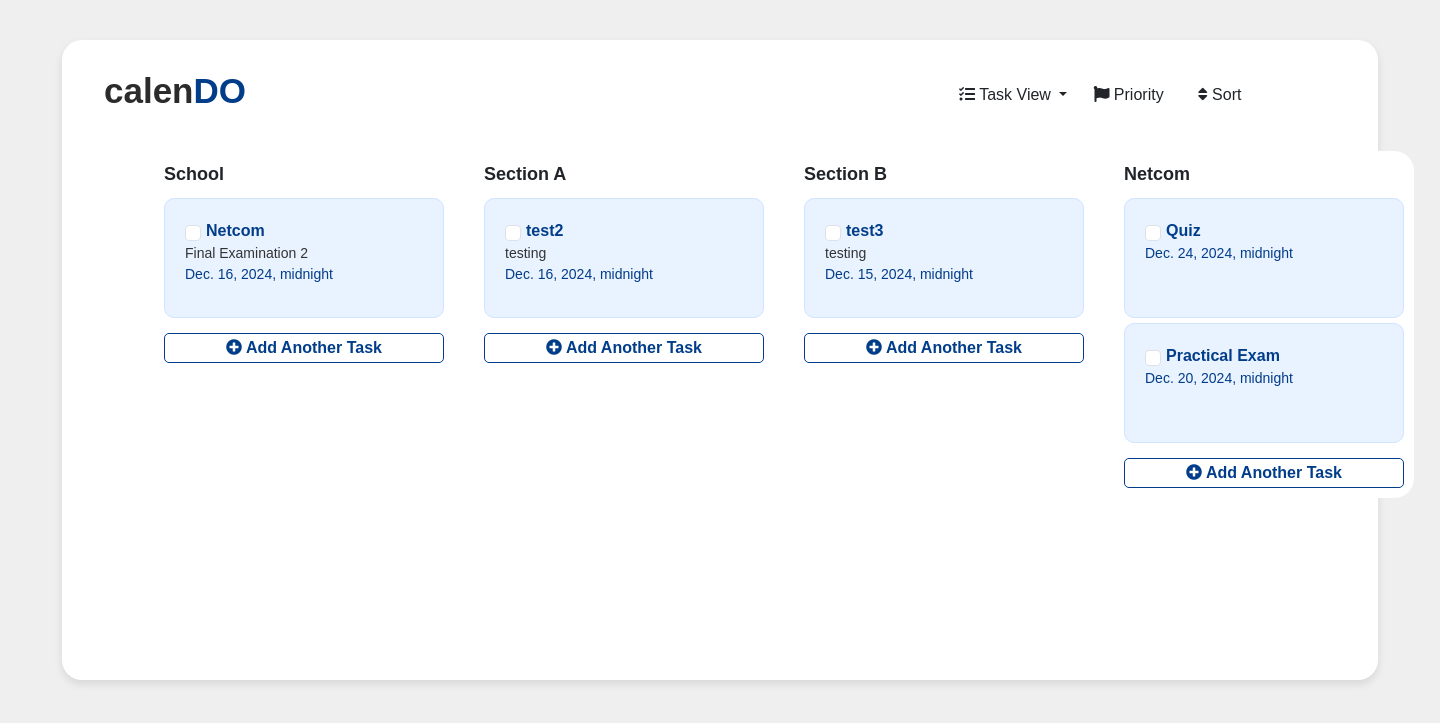
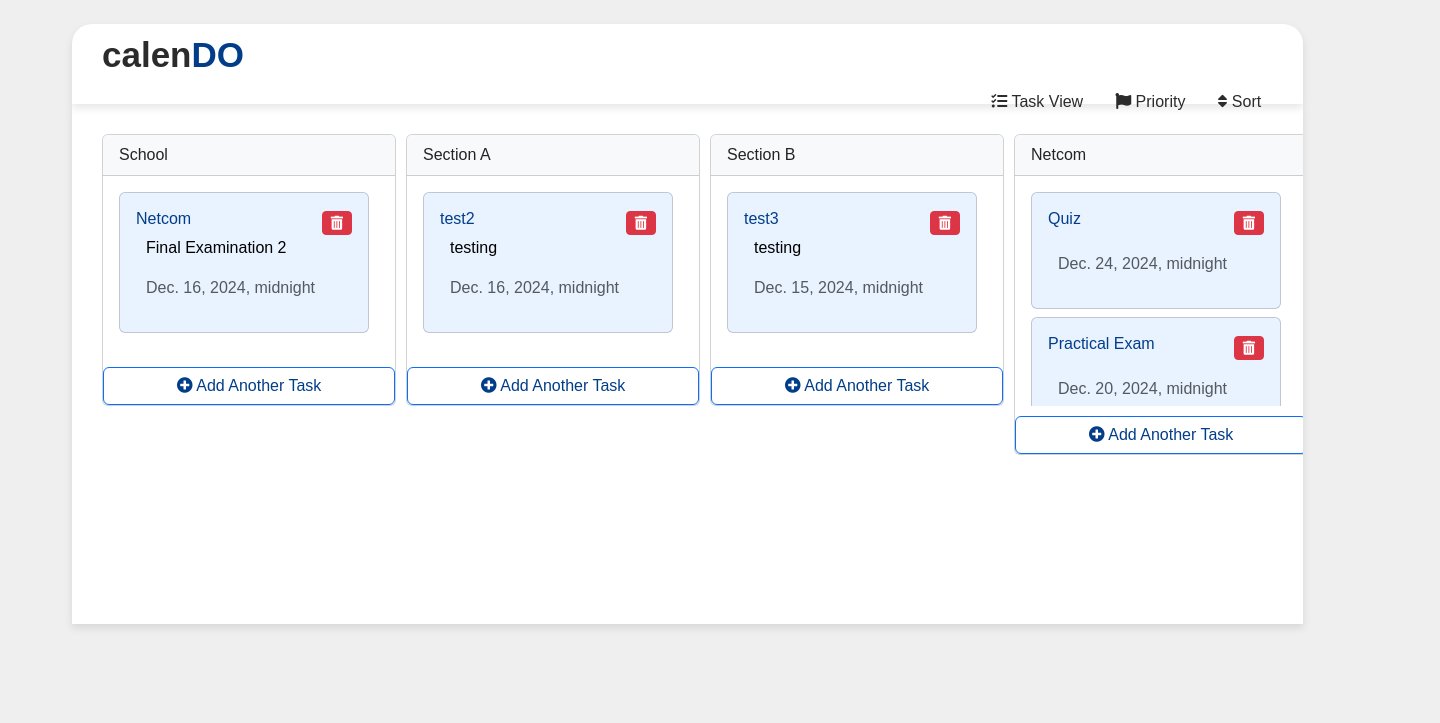
Before and after one commit to mebcrtz/calenDO, a Django app: page /todo/ in a window 1440 px wide. Shown: the part 60-783 px from the top of the page. Run offline with Django 5.2, Linux system fonts and the light colour scheme; a user stored in the database is signed in; data comes from the database, SQL or seed files in the repository; both versions use the stored data as it was after the commit.

Commit message:
[update] todo animations

```diff
--- a/project/templates/todo/todo-index.html
+++ b/project/templates/todo/todo-index.html
@@ -1,14 +1,12 @@
 <head>
     <link rel="stylesheet" href="https://cdnjs.cloudflare.com/ajax/libs/font-awesome/6.0.0-beta3/css/all.min.css">
-    <link rel="stylesheet" href="https://cdn.jsdelivr.net/npm/bootstrap@5.3.0-alpha1/dist/css/bootstrap.min.css">
-    <script src="https://cdn.jsdelivr.net/npm/bootstrap@5.3.0-alpha1/dist/js/bootstrap.bundle.min.js"></script>
+    <link rel="stylesheet" href="https://cdnjs.cloudflare.com/ajax/libs/animate.css/4.1.1/animate.min.css">
 </head>
 
 {% extends "partials/base.html" %}
 
 {% block content %}
 <style>
-    /* General Styles */
     * {
         margin: 0;
         padding: 0;
@@ -26,59 +24,101 @@
     }
     .calendo {
         font-size: 35px;
-        font-weight: 800;
+        font-weight: bold;
     }
-    /* Task Container */
-    .task-container {
-        display: flex;
-        margin-right : 100vh;
-        margin-left : 10vh;
-        flex-direction: row;
-        gap: 20px;
-        border-radius: 20px;
-        margin-top: 1px;
-        margin-button: 20px;
+    .task-card {
+        background-color: #E9F2FF;
+        color: #023D8A;
+        width: 250px;
+        margin-right: 10px;
+        word-wrap: break-word;
+        overflow-wrap: break-word;
+        overflow: hidden;
+        transition: transform 0.3s, box-shadow 0.3s;
     }
-    .section-container {
-        background: white;
-        padding: 10px;
-        border-radius: 20px;
-    }
-    .section-header {
-        font-size: 18px;
-        font-weight: bold;
-        margin-bottom: 10px;
-    }
-    /* Task Card */
-    .task-card {
-        display: flex;
-        background-color: #E9F2FF;
-        border: 1px solid #D0E4FF;
-        border-radius: 10px;
-        padding: 20px;
-        width: 35vh;
-        height: 15vh;
-        margin-bottom: 5px;
-        flex-direction: column;
-
-    }
-    .task-header {
-        display: flex;
-        align-items: center;
-        gap: 5px;
+    .task-card:hover {
+        transform: translateY(-5px);
+        box-shadow: 0 8px 16px rgba(0, 0, 0, 0.2);
     }
     .task-title {
         color: #023D8A;
+        display: block;
+        align-items: center;
+        word-wrap: break-word;
+        overflow-wrap: break-word;
         font-size: 16px;
-        font-weight: bold;
+        white-space: nowrap;
+        overflow: hidden;
+        text-overflow: ellipsis;
+        width: 100%;
+    }
+    .task-content {
+        display: flex;
+        flex-direction: column;
+        margin-left: 10px;
+        word-wrap: break-word;
+        overflow-wrap: break-word;
+    }
+    .task-text {
+        color: black;
+        word-wrap: break-word;
+        overflow-wrap: break-word;
     }
     .task-date {
         color: #023D8A;
-        font-size: 14px;
     }
-    .task-desc {
-        color: #333;
-        font-size: 14px;
+    .add-task-btn {
+        color: #023D8A;
+        transition: background-color 0.3s, color 0.3s;
+    }
+    .add-task-btn:hover {
+        background-color: #023D8A;
+        color: #ffffff;
+    }
+    .no-border-btn {
+        border: none;
+        background: none;
+        color: #2B2B2B;
+        transition: color 0.3s;
+    }
+    .no-border-btn:hover {
+        color: #023D8A;
+    }
+    .task-container {
+        background-color: #ffffff;
+        padding: 30px;
+        box-shadow: 0 4px 8px rgba(0, 0, 0, 0.1);
+        overflow-x: auto;
+        overflow-y: hidden;
+        white-space: nowrap;
+        width: 95%;
+        height: 65%;
+        display: flex;
+        flex-direction: column;
+        position: relative;
+    }
+    .sticky-header {
+        position: sticky;
+        top: 0;
+        background-color: #ffffff;
+        z-index: 1000;
+        padding: 10px 30px;
+        border-top-left-radius: 20px;
+        border-top-right-radius: 20px;
+        width: 95%;
+        height: 10%;
+        box-shadow: 0 4px 8px rgba(0, 0, 0, 0.1);
+    }
+    .section-container {
+        display: inline-block;
+        vertical-align: top;
+        width: 320px;
+        margin-right: 10px;
+        transition: transform 0.3s, box-shadow 0.3s;
+    }
+    .section-container:hover {
+        transform: translateY(-5px);
+        box-shadow: 0 8px 16px rgba(0, 0, 0, 0.2);
     }
     .tasks-wrapper {
         max-height: 230px;
@@ -92,10 +132,6 @@
         background-color: #023D8A;
         border-radius: 4px;
     }
-    .tasks-wrapper::-webkit-scrollbar-thumb {
-        background-color: rgba(2, 61, 138, 0.5);
-        border-radius: 4px;
-    }
     .tasks-wrapper::-webkit-scrollbar-track {
         background-color: rgba(233, 242, 255, 0.5);
     }
@@ -105,109 +141,56 @@
     .tasks-wrapper:hover::-webkit-scrollbar-track {
         background-color: #E9F2FF;
     }
-    /* Add Task Button */
-    .add-task-btn {
-        width: 35vh;
-        background-color: white;
-        color: #023D8A;
-        border: 1px solid #023D8A;
-        border-radius: 5px;
-        padding: 2px 0;
+    .task-container::-webkit-scrollbar {
+        height: 8px; /* Added for horizontal scrollbar */
+    }
+    .task-container::-webkit-scrollbar-thumb {
+        background-color: #023D8A; /* Blue color for scrollbar thumb */
+        border-radius: 4px;
+    }
+    .task-container::-webkit-scrollbar-track {
+        background-color: rgba(233, 242, 255, 0.5); /* Light blue color for scrollbar track */
+    }
+    .task-container:hover::-webkit-scrollbar-thumb {
+        background-color: #023D8A;
+    }
+    .task-container:hover::-webkit-scrollbar-track {
+        background-color: #E9F2FF;
+    }
+    .add-task-container {
         margin-top: 10px;
-        text-align: center;
-        cursor: pointer;
-        font-weight: bold;
     }
-    .add-task-btn:hover {
+    .modal-lg-custom {
+        max-width: 60%;
+    }
+    .save-btn {
         background-color: #023D8A;
-        color: white;
+        border-color: #023D8A;
+        transition: background-color 0.3s, border-color 0.3s;
     }
-    /* Calendar View Toggle */
-    .sticky-header {
-        display: flex;
-        margin-top: 20px;
-        background-color: #ffffff;
-        padding: 30px;
-        border-radius: 20px;
-        align-items: center;
+    .save-btn:hover {
+        background-color: #022c6a;
+        border-color: #022c6a;
     }
-    .sticky-header h1.calendo {
-        margin-right: 700px; /* Adjust spacing to your preference */
+    .delete-btn {
+        position: fixed;
+        bottom: 20px;
+        right: 20px;
+        z-index: 1000;
+        transition: transform 0.3s, box-shadow 0.3s;
     }
-
-    .body-container{
-        margin-top: 40px;
-        margin-left: 50px;
-        margin-right: 50px;
-        border-radius: 20px;
-        box-shadow: 0 4px 8px rgba(0, 0, 0, 0.1);
-        height: 80vh;
-    }
-    /* Calendar View */
-    .calendar-view .section-container {
-        display: flex;
-        flex-wrap: wrap;
-        gap: 20px;
-    }
-
-    .calendar .task-card {
-        flex: 1 1 calc(33.333% - 20px); /* Adjust for 3-column grid */
-        height: auto;
-        background-color: #E9F2FF;
-        padding: 10px;
-        border-radius: 10px;
-    }
-    /* List View (Default) */
-    .list-view .section-container {
-        display: block;
-        margin-bottom: 20px;
-    }
-
-    .list-view .task-card {
-        width: 100%;
-        margin-bottom: 10px;
-    }
-
-    /* Calendar View */
-    .calendar-view {
-        display: flex;
-        flex-wrap: wrap;
-        gap: 20px;
-    }
-
-    .calendar-view .section-container {
-        display: flex;
-        flex-wrap: wrap;
-        gap: 10px;
-        flex: 1 1 100%; /* Full width sections */
-    }
-
-    .calendar-view .task-card {
-        flex: 1 1 calc(33.333% - 20px); /* Responsive grid for tasks */
-        background-color: #f9f9f9;
-        border: 1px solid #ccc;
-        padding: 15px;
-        margin: 5px;
-        border-radius: 10px;
-        text-align: center;
+    .delete-btn:hover {
+        transform: translateY(-5px);
+        box-shadow: 0 8px 16px rgba(0, 0, 0, 0.2);
     }
 </style>
-
-<div class="body-container bg-white">
-<div class="container">
-    <!-- Sticky Header -->
+<div class="container mt-4 animate__animated animate__fadeIn">
     <div class="sticky-header">
         <h1 class="text-primary calendo"><span class="calen">calen</span><span class="do">DO</span></h1>
-        <div class="dropdown">
-            <button class="btn dropdown-toggle no-border-btn" type="button" id="taskViewDropdown" data-bs-toggle="dropdown" aria-expanded="false">
+        <div class="d-flex justify-content-end mb-1">
+            <button class="btn no-border-btn me-2">
                 <i class="fas fa-tasks"></i> Task View
             </button>
-            <ul class="dropdown-menu" aria-labelledby="taskViewDropdown">
-                <li><a class="dropdown-item" href="#" id="defaultViewBtn">Default View</a></li>
-                <li><a class="dropdown-item" href="#" id="listViewBtn">List View</a></li>
-                <li><a class="dropdown-item" href="#" id="calendarViewBtn">Calendar View</a></li>
-            </ul>
-        </div>
             <button class="btn no-border-btn me-2" data-bs-toggle="modal" data-bs-target="#priorityModal">
                 <i class="fas fa-flag"></i> Priority
             </button>
@@ -215,27 +198,37 @@
                 <i class="fas fa-sort"></i> Sort
             </button>
         </div>
-
-    <!-- Task Sections -->
+    </div>
     <div class="task-container">
+        <div class="d-flex flex-row">
             {% if sections_and_tasks %}
                 {% for section, tasks in sections_and_tasks.items %}
-            <div class="section-container">
-                <div class="section-header">{{ section }}</div>
+                <div class="section-container animate__animated animate__fadeInUp">
+                    <div class="card">
+                        <div class="card-header bg-light">{{ section }}</div>
+                        <div class="card-body tasks-wrapper">
                             {% for task in tasks %}
-                <div class="task-card" data-task-id="{{ task.id }}" data-task-priority="{{ task.priority }}" data-task-due-date="{{ task.due_date }}">
-                    <div class="task-header">
-                        <input type="checkbox" class="form-check-input" data-task-id="{{ task.id }}">
-                        <div class="task-title">{{ task.task_name }}</div>
+                            <div class="card mb-2 task-card" data-task-id="{{ task.id }}" data-task-priority="{{ task.priority }}" data-task-due-date="{{ task.due_date }}">
+                                <div class="card-body">
+                                    <div class="d-flex align-items-center">
+                                        <h5 class="card-title task-title">{{ task.task_name }}</h5>
+                                        <button class="btn btn-danger btn-sm ms-auto delete-task-btn" data-task-id="{{ task.id }}" data-bs-toggle="modal" data-bs-target="#deleteTaskModal">
+                                            <i class="fas fa-trash-alt"></i>
+                                        </button>
                                     </div>
-                    <div class="task-desc">{{ task.description }}</div>
-                    <div class="task-date">{{ task.due_date }}</div>
+                                    <div class="task-content">
+                                        <p class="card-text task-text">{{ task.description }}</p>
+                                        <p class="text-muted task-date">{{ task.due_date }}</p>
+                                    </div>
+                                </div>
                             </div>
                             {% endfor %}
-                <div>
-                    <button class="add-task-btn" data-bs-toggle="modal" data-bs-target="#addTaskModal">
+                        </div>
+                        <div class="add-task-container">
+                            <button class="btn btn-outline-primary w-100 add-task-btn" data-bs-toggle="modal" data-bs-target="#addTaskModal">
                                 <i class="fas fa-plus-circle"></i> Add Another Task
                             </button>
+                        </div>
                     </div>
                 </div>
                 {% endfor %}
@@ -267,46 +260,45 @@
     </div>
 </div>
 
-<!-- Modals -->
+<div class="modal fade" id="deleteTaskModal" tabindex="-1" aria-labelledby="deleteTaskModalLabel" aria-hidden="true">
+    <div class="modal-dialog modal-dialog-centered">
+        <div class="modal-content">
+            <div class="modal-header">
+                <h5 class="modal-title" id="deleteTaskModalLabel">Delete Task</h5>
+                <button type="button" class="btn-close" data-bs-dismiss="modal" aria-label="Close"></button>
+            </div>
+            <div class="modal-body">
+                <p>Are you sure you want to delete this task?</p>
+                <input type="hidden" id="deleteTaskId">
+            </div>
+            <div class="modal-footer">
+                <button type="button" class="btn btn-secondary" data-bs-dismiss="modal">Cancel</button>
+                <button type="button" class="btn btn-danger" id="confirmDeleteTaskBtn">Delete</button>
+            </div>
+        </div>
+    </div>
+</div>
+
 {% include 'partials/add-task-modal.html' %}
 {% include 'partials/priority-modal.html' %}
 {% include 'partials/sort-modal.html' %}
 {% include 'partials/task-detail-modal.html' %}
-
 <script src="https://cdn.jsdelivr.net/npm/bootstrap@5.3.0-alpha1/dist/js/bootstrap.bundle.min.js"></script>
 <script>
     document.addEventListener('DOMContentLoaded', () => {
-        const taskContainer = document.querySelector('.task-container');
-        const listViewBtn = document.getElementById('listViewBtn');
-        const calendarViewBtn = document.getElementById('calendarViewBtn');
-
-        // Redirect to Default View page
-        document.getElementById('defaultViewBtn').addEventListener('click', () => {
-            window.location.href = "{% url 'todo_index' %}";
-        });
-
-        // Redirect to List View page
-        listViewBtn.addEventListener('click', () => {
-            window.location.href = "{% url 'list-view' %}";
-        });
-
-        // Toggle to Calendar View
-        calendarViewBtn.addEventListener('click', () => {
-            taskContainer.classList.remove('list-view');
-            taskContainer.classList.add('calendar-view');
-        });
-    });
-
         const sectionContainers = document.querySelectorAll('.section-container');
         const taskModal = new bootstrap.Modal(document.getElementById('taskDetailModal'));
+        const deleteTaskModal = new bootstrap.Modal(document.getElementById('deleteTaskModal'));
         const deleteSelectedTasksBtn = document.getElementById('deleteSelectedTasksBtn');
+        const confirmDeleteTaskBtn = document.getElementById('confirmDeleteTaskBtn');
         let selectedTasks = [];
+        let taskIdToDelete = null;
 
         function attachEventListeners() {
             const taskCards = document.querySelectorAll('.task-card');
             taskCards.forEach(card => {
                 card.addEventListener('click', (event) => {
-                if (event.target.classList.contains('check-off-btn')) {
+                    if (event.target.classList.contains('delete-task-btn') || event.target.closest('.delete-task-btn')) {
                         return;
                     }
                     const taskId = card.getAttribute('data-task-id');
@@ -314,11 +306,11 @@
                         .then(response => response.json())
                         .then(data => {
                             document.getElementById('modalTaskId').value = taskId;
-                        document.getElementById('modalTaskName').innerText = data.task_name;
-                        document.getElementById('modalTaskDescription').innerText = data.description;
-                        document.getElementById('modalDueDate').innerText = data.due_date;
-                        document.getElementById('modalSection').innerText = data.section;
-                        document.getElementById('modalPriority').innerText = data.priority;
+                            document.getElementById('modalTaskName').value = data.task_name;
+                            document.getElementById('modalTaskDescription').value = data.description;
+                            document.getElementById('modalDueDate').value = data.due_date;
+                            document.getElementById('modalSection').value = data.section;
+                            document.getElementById('modalPriority').value = data.priority;
 
                             const notesList = document.getElementById('notesList');
                             notesList.innerHTML = '';
@@ -335,26 +327,20 @@
                 });
             });
 
-        const checkOffButtons = document.querySelectorAll('.check-off-btn');
-        checkOffButtons.forEach(button => {
-            button.addEventListener('change', (event) => {
+            const deleteTaskButtons = document.querySelectorAll('.delete-task-btn');
+            deleteTaskButtons.forEach(button => {
+                button.addEventListener('click', (event) => {
                     event.stopPropagation();
-                const taskId = button.getAttribute('data-task-id');
-                if (button.checked) {
-                    selectedTasks.push(taskId);
-                } else {
-                    selectedTasks = selectedTasks.filter(id => id !== taskId);
-                }
-                deleteSelectedTasksBtn.style.display = selectedTasks.length > 0 ? 'block' : 'none';
+                    taskIdToDelete = button.getAttribute('data-task-id');
+                    document.getElementById('deleteTaskId').value = taskIdToDelete;
+                    deleteTaskModal.show();
                 });
             });
-    }
 
-    attachEventListeners();
+            confirmDeleteTaskBtn.addEventListener('click', () => {
+                const taskId = document.getElementById('deleteTaskId').value;
 
-    deleteSelectedTasksBtn.addEventListener('click', () => {
-        selectedTasks.forEach(taskId => {
-            fetch(`/todo/delete-task/${taskId}/`, {
+                fetch(`/delete-task/${taskId}/`, {
                     method: 'DELETE',
                     headers: {
                         'X-CSRFToken': document.querySelector('[name=csrfmiddlewaretoken]').value
@@ -362,16 +348,31 @@
                 })
                 .then(response => {
                     if (response.ok) {
-                    document.querySelector(`.task-card[data-task-id="${taskId}"]`).remove();
+                        const taskCard = document.querySelector(`.task-card[data-task-id="${taskId}"]`);
+                        const sectionContainer = taskCard.closest('.section-container');
+                        taskCard.remove();
+
+                        if (sectionContainer.querySelectorAll('.task-card').length === 0) {
+                            sectionContainer.remove();
+                        }
+
+                        deleteTaskModal.hide();
+
+                        const modalBackdrop = document.querySelector('.modal-backdrop');
+                        if (modalBackdrop) {
+                            modalBackdrop.remove();
+                        }
+
+                        taskIdToDelete = null;
                     } else {
                         alert('Failed to delete the task.');
                     }
                 })
                 .catch(error => console.error('Error deleting task:', error));
             });
-        selectedTasks = [];
-        deleteSelectedTasksBtn.style.display = 'none';
-    });
+        }
+
+        attachEventListeners();
 
         // Filter tasks by priority
         document.getElementById('applyPriorityFilter').addEventListener('click', () => {
@@ -430,5 +431,47 @@
                 modalBackdrop.remove();
             }
         }
+    });
+
+    document.addEventListener('DOMContentLoaded', () => {
+        const addNoteButton = document.getElementById('addNoteButton');
+        const notesList = document.getElementById('notesList');
+        const modalNotes = document.getElementById('modalNotes');
+        const modalTaskId = document.getElementById('modalTaskId');
+
+        addNoteButton.addEventListener('click', () => {
+            const taskId = modalTaskId.value;
+            const noteContent = modalNotes.value;
+
+            if (!noteContent.trim()) {
+                alert("Note content cannot be empty.");
+                return;
+            }
+
+            fetch('/todo/add-note/', {
+                method: 'POST',
+                headers: {
+                    'Content-Type': 'application/json',
+                    'X-CSRFToken': document.querySelector('[name=csrfmiddlewaretoken]').value,
+                },
+                body: JSON.stringify({ task_id: taskId, notes: noteContent }),
+            })
+            .then(response => response.json())
+            .then(data => {
+                if (data.error) {
+                    alert("Failed to add note: " + data.error);
+                    return;
+                }
+
+                const noteElement = document.createElement('div');
+                noteElement.classList.add('note');
+                noteElement.innerHTML = `<small style="color: gray;">${data.timestamp}</small><p>${data.content}</p>`;
+                notesList.appendChild(noteElement);
+
+                modalNotes.value = '';
+            })
+            .catch(error => console.error('Error adding note:', error));
+        });
+    });
 </script>
 {% endblock %}
```
Also changed, not shown: project/templates/calendar/calendar-index.html (+31 -1 lines), project/db.sqlite3. Lines whose indentation alone changed are shown as unchanged.
